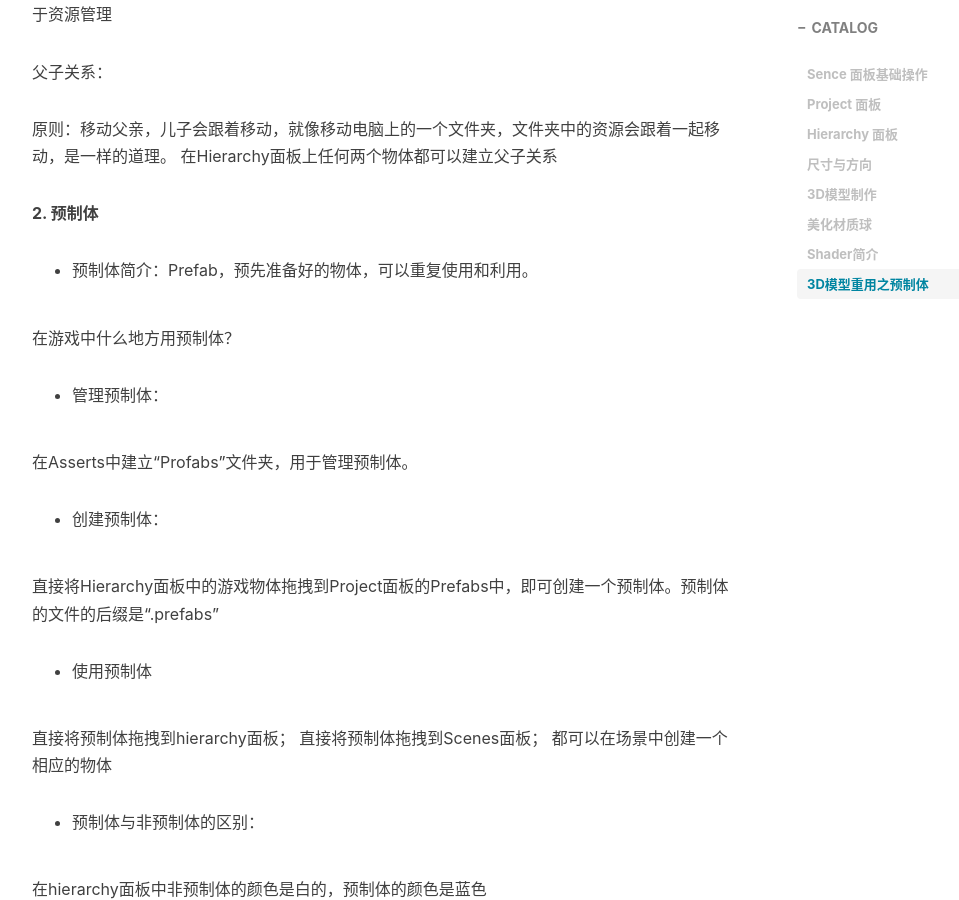
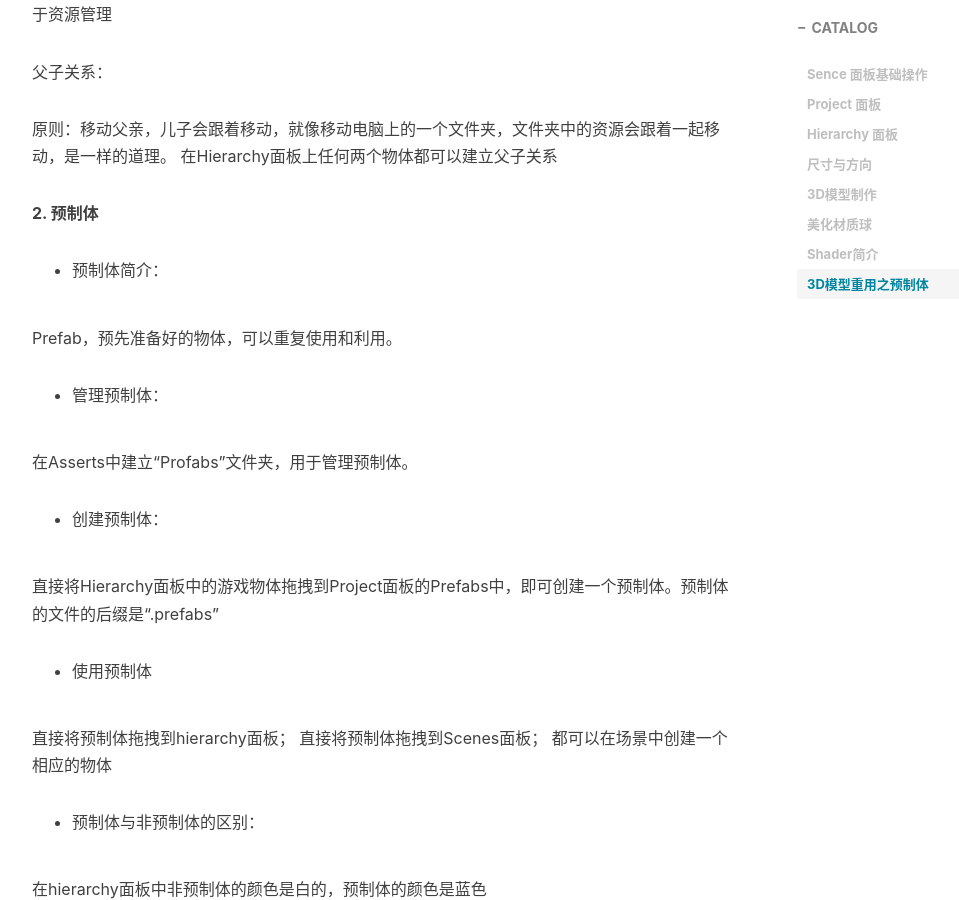
Before and after one commit to AIaimuti/aiaimuti.github.io, a Jekyll site: the page built from _posts/2020-4-3-U3D_Scenes.md, in a window 1280 px wide and 900 px high, scrolled down 3681 px. Shown: the whole window, without its empty margins (233-1192 px from the left). Built offline with Jekyll 4.4.1, drawn with Linux system fonts in a browser that asks for light colours; nearby versions of some CDN libraries; comment, search, counter and statistics services are not loaded.

Commit message:
Update 2020-4-3-U3D_Scenes.md

```diff
--- a/_posts/2020-4-3-U3D_Scenes.md
+++ b/_posts/2020-4-3-U3D_Scenes.md
@@ -141,9 +141,9 @@ Shader：着色器。
 
 **2. 预制体**
 
-+ 预制体简介：Prefab，预先准备好的物体，可以重复使用和利用。
++ 预制体简介：
 
-在游戏中什么地方用预制体？
+Prefab，预先准备好的物体，可以重复使用和利用。
 
 + 管理预制体：
 
```
